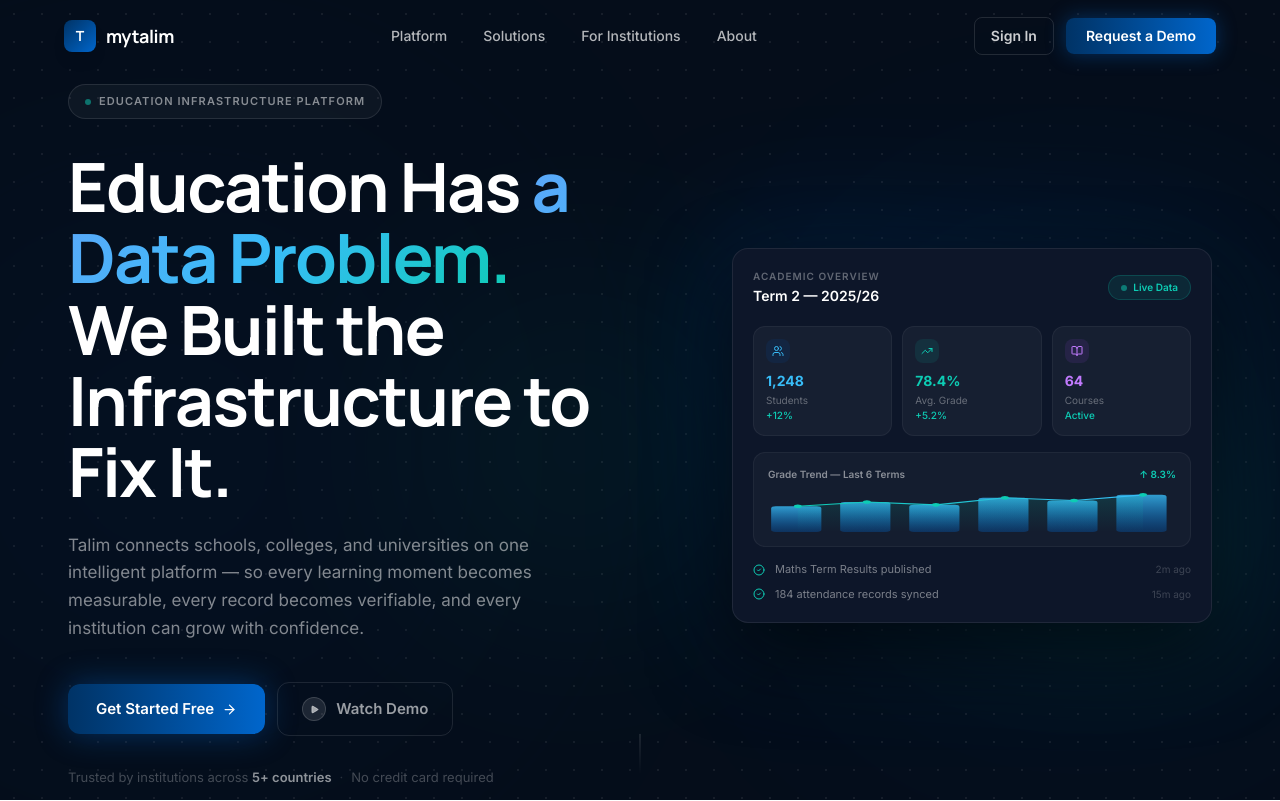
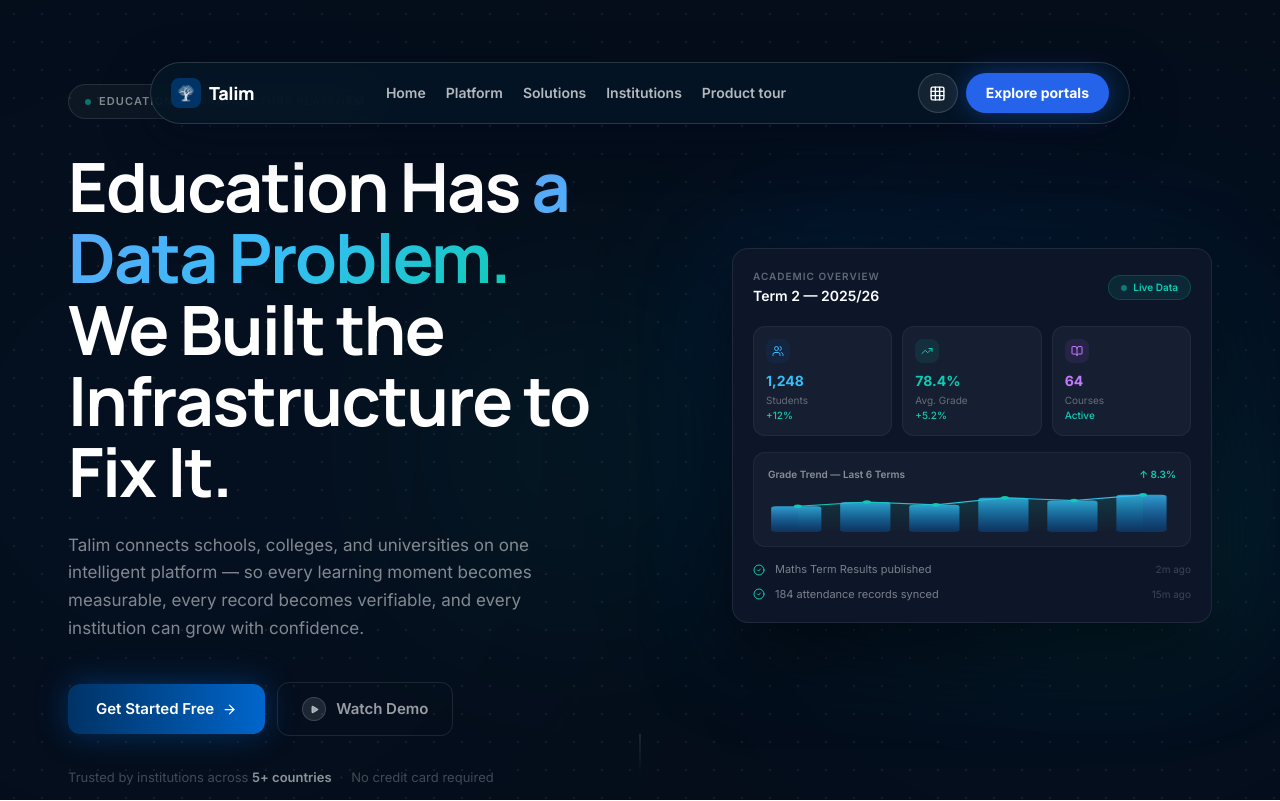
Before and after one commit to Iknow6aint/Talim-landingpage, a Next.js app: page / in a window 1280 px wide. Shown: the top 801 px of the page. Built offline with nearby package versions, Linux system fonts and the light colour scheme.

Commit message:
feat: redesign landing navigation

```diff
--- /dev/null
+++ b/src/components/CapabilityMarquee.tsx
@@ -0,0 +1,15 @@
+const capabilities = ["School Operations", "Academic Intelligence", "Connected Communication", "Financial Operations", "Parent Engagement", "Verified Records"];
+
+export default function CapabilityMarquee() {
+  return (
+    <div className="relative z-40 flex h-[42px] items-center overflow-hidden border-b border-white/[.06] bg-[#020b15]" aria-label="Talim capabilities">
+      <div className="talim-marquee flex w-max motion-reduce:animate-none">
+        {[...capabilities, ...capabilities].map((item, index) => (
+          <span key={`${item}-${index}`} className="flex items-center gap-4 whitespace-nowrap px-6 text-xs font-semibold tracking-wide text-white/60">
+            {item}<span className="text-[#3B82F6]">+</span>
+          </span>
+        ))}
+      </div>
+    </div>
+  );
+}
--- a/src/components/Navbar.tsx
+++ b/src/components/Navbar.tsx
@@ -1,136 +1,124 @@
 "use client";
 
-import { useState, useEffect } from "react";
-import { motion, AnimatePresence } from "framer-motion";
-import { Menu, X, ChevronDown } from "lucide-react";
+import Image from "next/image";
+import { AnimatePresence, motion } from "framer-motion";
+import { BookOpen, Building2, GraduationCap, Grid3X3, Info, Users, X } from "lucide-react";
+import { useEffect, useState } from "react";
 import PortalModal from "./PortalModal";
 
 const navLinks = [
+  { label: "Home", href: "#home" },
   { label: "Platform", href: "#platform" },
   { label: "Solutions", href: "#solutions" },
-  { label: "For Institutions", href: "#institutions" },
-  { label: "About", href: "#about" },
+  { label: "Institutions", href: "#institutions" },
+  { label: "Product tour", href: "#product-tour" },
+];
+
+const menuItems = [
+  { icon: Grid3X3, title: "Platform", copy: "Everything institutions need in one system", href: "#platform" },
+  { icon: GraduationCap, title: "Solutions", copy: "Connected tools for every stakeholder", href: "#solutions" },
+  { icon: Building2, title: "Institutions", copy: "Built for schools, colleges and networks", href: "#institutions" },
+  { icon: Users, title: "Portals", copy: "Admin, teacher, parent and student access", href: "#solutions" },
+  { icon: BookOpen, title: "Product tour", copy: "See Talim working across an institution", href: "#product-tour" },
+  { icon: Info, title: "About Talim", copy: "Education infrastructure for measurable learning", href: "#about" },
 ];
 
 export default function Navbar() {
   const [scrolled, setScrolled] = useState(false);
   const [menuOpen, setMenuOpen] = useState(false);
-  const [modalOpen, setModalOpen] = useState(false);
+  const [portalOpen, setPortalOpen] = useState(false);
 
   useEffect(() => {
-    const onScroll = () => setScrolled(window.scrollY > 20);
+    const onScroll = () => setScrolled(window.scrollY > 40);
+    onScroll();
     window.addEventListener("scroll", onScroll, { passive: true });
     return () => window.removeEventListener("scroll", onScroll);
   }, []);
 
+  useEffect(() => {
+    document.body.style.overflow = menuOpen ? "hidden" : "";
+    const close = (event: KeyboardEvent) => event.key === "Escape" && setMenuOpen(false);
+    window.addEventListener("keydown", close);
+    return () => {
+      document.body.style.overflow = "";
+      window.removeEventListener("keydown", close);
+    };
+  }, [menuOpen]);
+
   return (
     <>
+      <motion.div animate={{ top: scrolled ? 0 : 42 }} transition={{ duration: 0.35, ease: [0.22, 1, 0.36, 1] }} className="fixed inset-x-0 z-50 flex justify-center px-3 pointer-events-none">
         <motion.nav
-        initial={{ y: -20, opacity: 0 }}
-        animate={{ y: 0, opacity: 1 }}
-        transition={{ duration: 0.5, ease: [0.22, 1, 0.36, 1] as [number, number, number, number] }}
-        className={`fixed top-0 left-0 right-0 z-50 transition-all duration-300 ${
-          scrolled
-            ? "bg-[#050D1A]/90 backdrop-blur-xl border-b border-white/[0.06] shadow-[0_1px_0_rgba(255,255,255,0.04)]"
-            : "bg-transparent"
-        }`}
+          aria-label="Main navigation"
+          animate={{ marginTop: scrolled ? 12 : 20, maxWidth: scrolled ? 900 : 980 }}
+          transition={{ duration: 0.35, ease: [0.22, 1, 0.36, 1] }}
+          className="pointer-events-auto flex w-full items-center gap-3 rounded-full border border-white/15 bg-[#041525]/88 px-3 py-2.5 shadow-[0_14px_50px_rgba(0,10,30,.38)] backdrop-blur-xl md:gap-6 md:px-5"
         >
-        <div className="section-container">
-          <div className="flex items-center justify-between h-[72px]">
-            {/* Logo */}
-            <a href="/" className="flex items-center gap-2.5 group">
-              <div className="w-8 h-8 rounded-[8px] bg-gradient-to-br from-[#003366] to-[#0066CC] flex items-center justify-center shadow-lg">
-                <span className="text-white font-bold text-sm" style={{ fontFamily: "var(--font-manrope)" }}>T</span>
-              </div>
-              <span
-                className="text-white font-bold text-lg tracking-tight"
-                style={{ fontFamily: "var(--font-manrope)" }}
-              >
-                mytalim
-              </span>
+          <a href="#home" className="flex shrink-0 items-center gap-2 text-white" aria-label="Talim home">
+            <Image src="/images/landing/brand/talim-mark.png" alt="" width={30} height={30} className="rounded-lg" />
+            <span className="font-display text-lg font-extrabold tracking-tight">Talim</span>
           </a>
 
-            {/* Desktop Nav */}
-            <div className="hidden md:flex items-center gap-1">
+          <div className="hidden flex-1 items-center justify-center gap-5 lg:flex">
             {navLinks.map((link) => (
-                <a
-                  key={link.label}
-                  href={link.href}
-                  className="flex items-center gap-1 px-4 py-2 rounded-lg text-sm font-medium text-white/70 hover:text-white hover:bg-white/[0.06] transition-all duration-150"
-                >
+              <a key={link.label} href={link.href} className="text-sm font-semibold text-white/70 transition-colors hover:text-white">
                 {link.label}
               </a>
             ))}
           </div>
 
-            {/* Desktop CTAs */}
-            <div className="hidden md:flex items-center gap-3">
+          <div className="ml-auto flex items-center gap-2">
             <button
-                onClick={() => setModalOpen(true)}
-                className="px-4 py-2 rounded-lg text-sm font-semibold text-white/80 hover:text-white hover:bg-white/[0.07] border border-white/[0.12] transition-all duration-150"
+              type="button"
+              onClick={() => setMenuOpen(true)}
+              className="grid size-10 place-items-center rounded-full border border-white/15 bg-white/[.07] text-white transition hover:bg-white/15"
+              aria-label="Open navigation menu"
+              aria-expanded={menuOpen}
             >
-                Sign In
+              <Grid3X3 size={17} />
             </button>
             <button
-                onClick={() => setModalOpen(true)}
-                className="px-5 py-2 rounded-lg text-sm font-semibold text-white bg-gradient-to-r from-[#003366] to-[#0066CC] hover:from-[#004488] hover:to-[#0077EE] shadow-[0_0_20px_rgba(0,102,204,0.4)] transition-all duration-150"
+              type="button"
+              onClick={() => setPortalOpen(true)}
+              className="hidden rounded-full bg-[#2563EB] px-5 py-2.5 text-sm font-bold text-white shadow-[0_0_24px_rgba(37,99,235,.4)] transition hover:-translate-y-0.5 hover:bg-[#3471ef] sm:block"
             >
-                Request a Demo
+              Explore portals
             </button>
           </div>
+        </motion.nav>
+      </motion.div>
 
-            {/* Mobile menu button */}
-            <button
-              className="md:hidden text-white/80 hover:text-white p-2"
-              onClick={() => setMenuOpen(!menuOpen)}
-            >
-              {menuOpen ? <X size={20} /> : <Menu size={20} />}
-            </button>
-          </div>
-        </div>
-
-        {/* Mobile Menu */}
       <AnimatePresence>
         {menuOpen && (
           <motion.div
-              initial={{ opacity: 0, height: 0 }}
-              animate={{ opacity: 1, height: "auto" }}
-              exit={{ opacity: 0, height: 0 }}
-              transition={{ duration: 0.2 }}
-              className="md:hidden bg-[#050D1A]/95 backdrop-blur-xl border-t border-white/[0.06] overflow-hidden"
+            className="fixed inset-0 z-[60] flex items-start justify-center bg-[#020a14]/75 px-4 pt-24 backdrop-blur-md"
+            initial={{ opacity: 0 }} animate={{ opacity: 1 }} exit={{ opacity: 0 }}
+            onMouseDown={(event) => event.target === event.currentTarget && setMenuOpen(false)}
           >
-              <div className="section-container py-4 flex flex-col gap-1">
-                {navLinks.map((link) => (
-                  <a
-                    key={link.label}
-                    href={link.href}
-                    onClick={() => setMenuOpen(false)}
-                    className="px-4 py-3 rounded-lg text-sm font-medium text-white/70 hover:text-white hover:bg-white/[0.06] transition-all"
+            <motion.div
+              role="dialog" aria-modal="true" aria-label="Navigation menu"
+              initial={{ opacity: 0, y: 18, scale: 0.98 }} animate={{ opacity: 1, y: 0, scale: 1 }} exit={{ opacity: 0, y: 12 }}
+              className="w-full max-w-4xl rounded-[28px] border border-white/10 bg-[#061a30] p-5 shadow-2xl sm:p-9"
             >
-                    {link.label}
+              <div className="mb-6 flex items-center justify-between">
+                <div className="flex items-center gap-2 text-lg font-extrabold text-white">
+                  <Image src="/images/landing/brand/talim-mark.png" alt="" width={30} height={30} className="rounded-lg" /> Talim
+                </div>
+                <button autoFocus type="button" onClick={() => setMenuOpen(false)} className="grid size-10 place-items-center rounded-full bg-white/10 text-white" aria-label="Close menu"><X size={18} /></button>
+              </div>
+              <div className="grid gap-2 sm:grid-cols-2">
+                {menuItems.map(({ icon: Icon, title, copy, href }) => (
+                  <a key={title} href={href} onClick={() => setMenuOpen(false)} className="group flex gap-4 rounded-2xl p-4 transition hover:bg-white/[.06]">
+                    <span className="grid size-10 shrink-0 place-items-center rounded-xl border border-blue-400/25 bg-blue-500/15 text-blue-300"><Icon size={19} /></span>
+                    <span><span className="block font-bold text-white">{title}</span><span className="mt-1 block text-sm leading-snug text-white/50">{copy}</span></span>
                   </a>
                 ))}
-                <div className="flex flex-col gap-2 pt-3 border-t border-white/[0.06] mt-2">
-                  <button
-                    onClick={() => { setModalOpen(true); setMenuOpen(false); }}
-                    className="w-full px-4 py-2.5 rounded-lg text-sm font-semibold text-white/80 border border-white/[0.12] text-center"
-                  >
-                    Sign In
-                  </button>
-                  <button
-                    onClick={() => { setModalOpen(true); setMenuOpen(false); }}
-                    className="w-full px-4 py-2.5 rounded-lg text-sm font-semibold text-white bg-gradient-to-r from-[#003366] to-[#0066CC] text-center"
-                  >
-                    Request a Demo
-                  </button>
               </div>
-              </div>
+            </motion.div>
           </motion.div>
         )}
       </AnimatePresence>
-      </motion.nav>
-
-      <PortalModal isOpen={modalOpen} onClose={() => setModalOpen(false)} />
+      <PortalModal isOpen={portalOpen} onClose={() => setPortalOpen(false)} />
     </>
   );
 }
```
Lines whose indentation alone changed are shown as unchanged.
